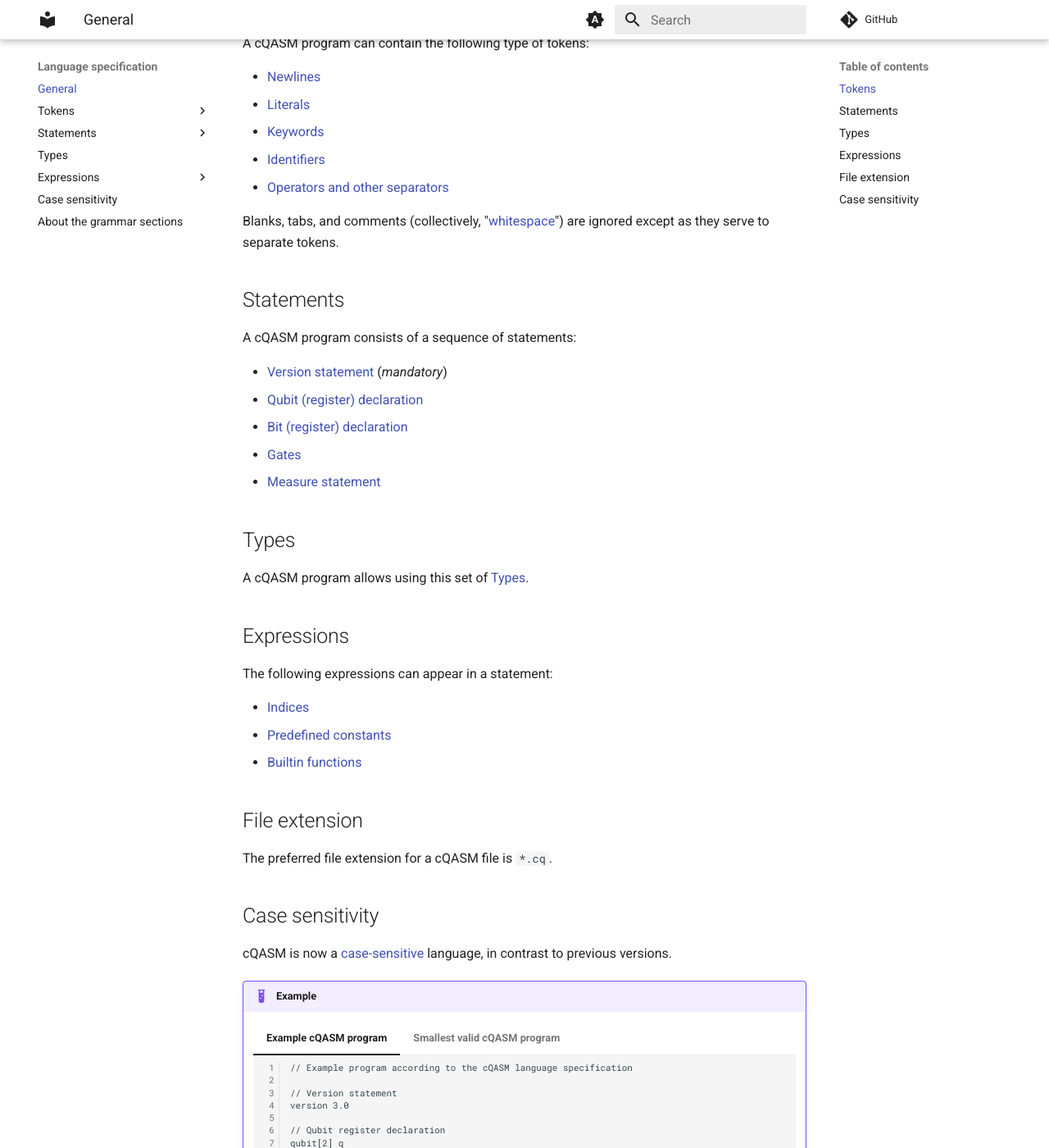
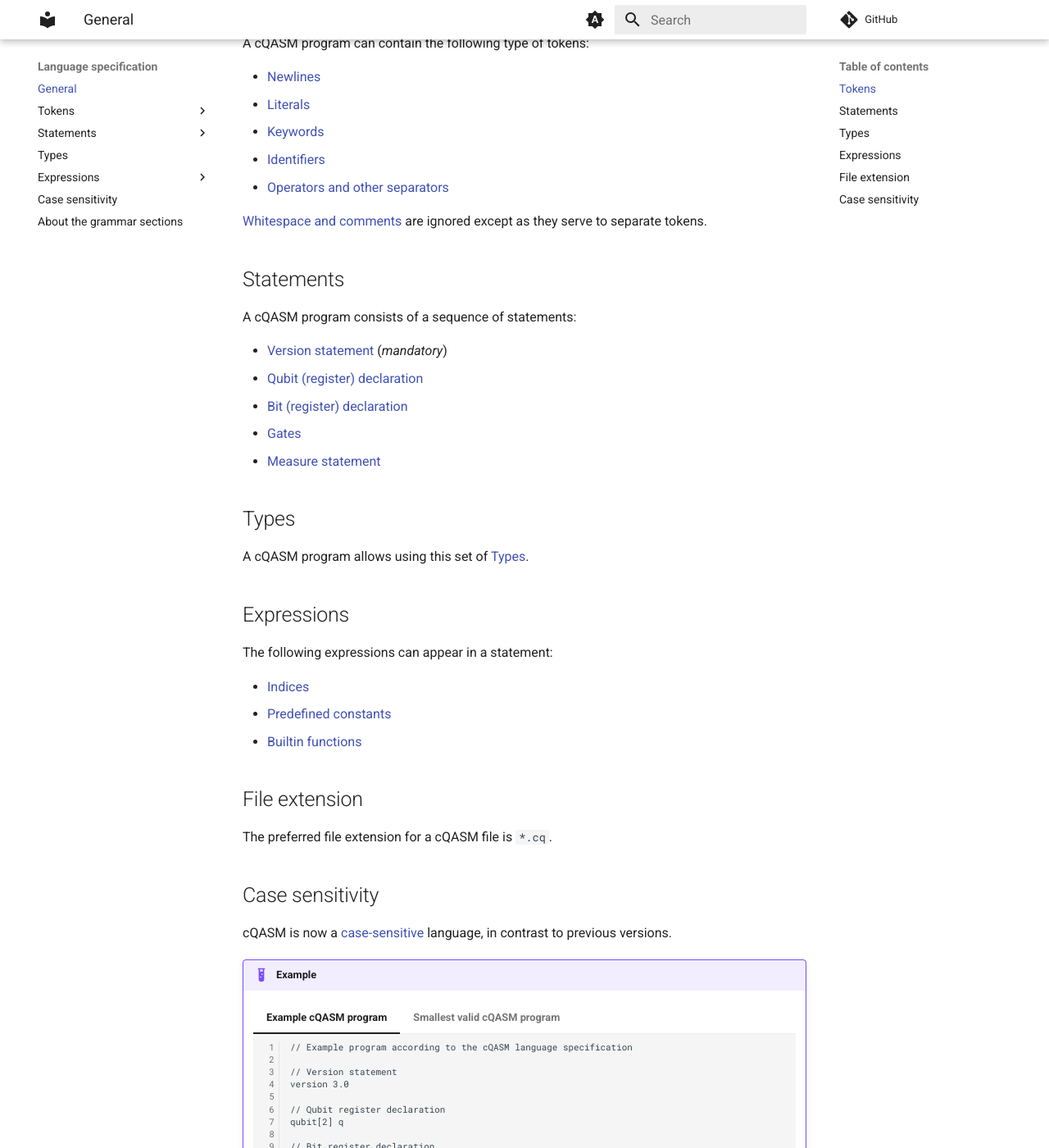
Before and after one commit to QuTech-Delft/cQASM-spec, an MkDocs documentation site: the page built from docs/language_specification/general.md, in a window 1280 px wide and 1400 px high, scrolled down 240 px. Shown: the whole window at 82% size. Built offline with MkDocs 1.6.1 and Material for MkDocs 9.7.7, drawn with Linux system fonts in a browser that asks for light colours; comment, search, counter and statistics services are not loaded; the version menu is left out; some of the changed text lies outside the part shown.

Commit message:
Rename Whitespace to Whitespace and comments.

```diff
--- a/docs/language_specification/general.md
+++ b/docs/language_specification/general.md
@@ -8,7 +8,7 @@ A cQASM program can contain the following type of tokens:
 - [Identifiers](tokens/identifiers.md)
 - [Operators and other separators](tokens/operators_and_punctuators.md)
 
-Blanks, tabs, and comments (collectively, "[whitespace](tokens/whitespace.md)") are ignored except as they serve to separate tokens.
+[Whitespace and comments](tokens/whitespace_and_comments.md) are ignored except as they serve to separate tokens.
 
 ## Statements
 
--- a/mkdocs-base.yml
+++ b/mkdocs-base.yml
@@ -12,7 +12,7 @@ nav:
   - Language specification:
     - General: ./language_specification/general.md
     - Tokens:
-      - Whitespace: ./language_specification/tokens/whitespace.md
+      - Whitespace and comments: ./language_specification/tokens/whitespace_and_comments.md
       - Newlines: ./language_specification/tokens/newlines.md
       - Literals: ./language_specification/tokens/literals.md
       - Identifiers: ./language_specification/tokens/identifiers.md
```
Also changed, not shown: docs/language_specification/tokens/whitespace_and_comments.md (renamed from docs/language_specification/tokens/whitespace.md).
